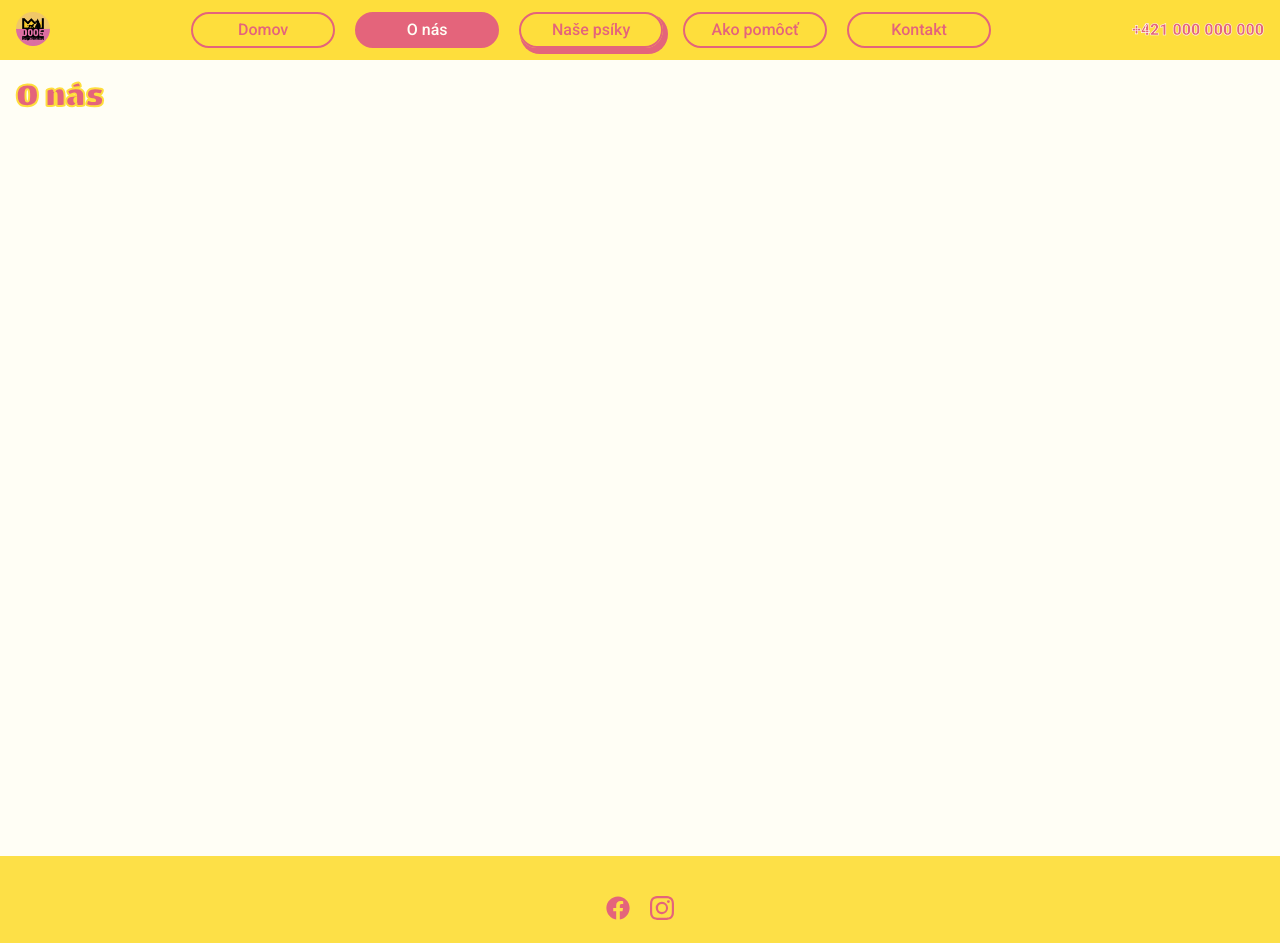
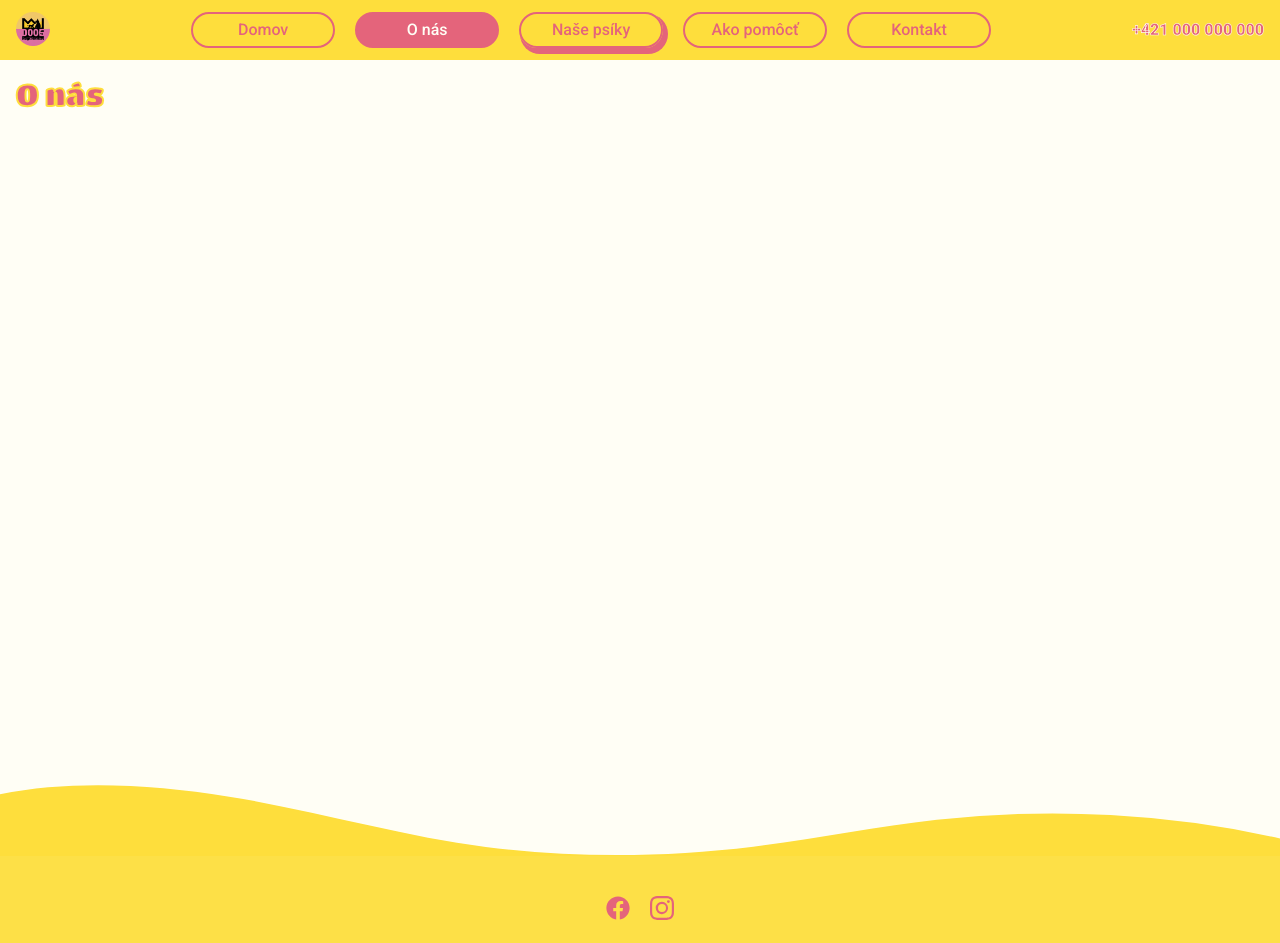
Before and after one commit to NoncommissionedRush/utulok-web, a Next.js app in the folder client/: page /onas in a window 1280 px wide. Shown: the top 943 px of the page. Built offline with nearby package versions, Linux system fonts and the light colour scheme.

Commit message:
add footer dividers, z-index fixes

```diff
--- a/client/src/app/(site)/kontakt/page.tsx
+++ b/client/src/app/(site)/kontakt/page.tsx
@@ -4,7 +4,7 @@ import { MdOutlinePlace } from "react-icons/md";
 
 export default function Contact() {
   return (
-    <section className="min-h-screen w-full scroll-mt-14">
+    <section className="relative min-h-screen w-full scroll-mt-14">
       <div className="container flex flex-col">
         <h1 className="my-5 text-3xl font-titan text-stroke-bold-yellow text-theme-pink">
           Kontaktujte nás
@@ -51,6 +51,19 @@ export default function Contact() {
           </div>
         </div>
       </div>
+      <div className="custom-shape-divider-bottom-footer">
+        <svg
+          data-name="Layer 1"
+          xmlns="http://www.w3.org/2000/svg"
+          viewBox="0 0 1200 120"
+          preserveAspectRatio="none"
+        >
+          <path
+            d="M321.39,56.44c58-10.79,114.16-30.13,172-41.86,82.39-16.72,168.19-17.73,250.45-.39C823.78,31,906.67,72,985.66,92.83c70.05,18.48,146.53,26.09,214.34,3V0H0V27.35A600.21,600.21,0,0,0,321.39,56.44Z"
+            className="shape-fill"
+          ></path>
+        </svg>
+      </div>
     </section>
   );
 }
--- a/client/src/app/(site)/onas/page.tsx
+++ b/client/src/app/(site)/onas/page.tsx
@@ -1,11 +1,24 @@
 export default function About() {
   return (
-    <section className="min-h-screen w-full scroll-mt-14">
+    <section className="relative min-h-screen w-full scroll-mt-14">
       <div className="container flex flex-col">
         <h1 className="my-5 text-3xl font-titan text-stroke-bold-yellow text-theme-pink">
           O nás
         </h1>
       </div>
+      <div className="custom-shape-divider-bottom-footer">
+        <svg
+          data-name="Layer 1"
+          xmlns="http://www.w3.org/2000/svg"
+          viewBox="0 0 1200 120"
+          preserveAspectRatio="none"
+        >
+          <path
+            d="M321.39,56.44c58-10.79,114.16-30.13,172-41.86,82.39-16.72,168.19-17.73,250.45-.39C823.78,31,906.67,72,985.66,92.83c70.05,18.48,146.53,26.09,214.34,3V0H0V27.35A600.21,600.21,0,0,0,321.39,56.44Z"
+            className="shape-fill"
+          ></path>
+        </svg>
+      </div>
     </section>
   );
 }
--- a/client/src/app/(site)/page.tsx
+++ b/client/src/app/(site)/page.tsx
@@ -6,7 +6,7 @@ import Link from "next/link";
 export default function Home() {
   return (
     <>
-      <section className="relative min-h-[90vh] w-full scroll-mt-14">
+      <section className="relative min-h-[90vh] z-50 w-full scroll-mt-14">
         <div className="absolute inset-0 -z-20 before:absolute before:z-10 before:inset-0 before:bg-[rgba(255,255,255,0.3)]">
           <Image
             src={"/dogs.png"}
@@ -96,12 +96,25 @@ export default function Home() {
           </svg>
         </div>
       </section>
-      <section className="min-h-screen w-full scroll-mt-14 bg-theme-green">
+      <section className="relative min-h-screen w-full scroll-mt-14 bg-theme-green">
         <div className="container flex flex-col">
           <h1 className="my-5 text-3xl font-titan text-stroke-bold-yellow text-theme-pink">
             Sledujte nás na Instagrame
           </h1>
         </div>
+        <div className="custom-shape-divider-bottom-footer">
+          <svg
+            data-name="Layer 1"
+            xmlns="http://www.w3.org/2000/svg"
+            viewBox="0 0 1200 120"
+            preserveAspectRatio="none"
+          >
+            <path
+              d="M321.39,56.44c58-10.79,114.16-30.13,172-41.86,82.39-16.72,168.19-17.73,250.45-.39C823.78,31,906.67,72,985.66,92.83c70.05,18.48,146.53,26.09,214.34,3V0H0V27.35A600.21,600.21,0,0,0,321.39,56.44Z"
+              className="shape-fill"
+            ></path>
+          </svg>
+        </div>
       </section>
     </>
   );
--- a/client/src/app/(site)/pomoc/page.tsx
+++ b/client/src/app/(site)/pomoc/page.tsx
@@ -1,11 +1,24 @@
 export default function Help() {
   return (
-    <section className="min-h-screen w-full scroll-mt-14">
+    <section className="relative min-h-screen w-full scroll-mt-14">
       <div className="container flex flex-col">
         <h1 className="my-5 text-3xl font-titan text-stroke-bold-yellow text-theme-pink">
           Ako pomôcť
         </h1>
       </div>
+      <div className="custom-shape-divider-bottom-footer">
+        <svg
+          data-name="Layer 1"
+          xmlns="http://www.w3.org/2000/svg"
+          viewBox="0 0 1200 120"
+          preserveAspectRatio="none"
+        >
+          <path
+            d="M321.39,56.44c58-10.79,114.16-30.13,172-41.86,82.39-16.72,168.19-17.73,250.45-.39C823.78,31,906.67,72,985.66,92.83c70.05,18.48,146.53,26.09,214.34,3V0H0V27.35A600.21,600.21,0,0,0,321.39,56.44Z"
+            className="shape-fill"
+          ></path>
+        </svg>
+      </div>
     </section>
   );
 }
--- a/client/src/app/(site)/psiky/DogList.tsx
+++ b/client/src/app/(site)/psiky/DogList.tsx
@@ -59,7 +59,7 @@ export default function DogList({ users }: any) {
 
       <button
         onClick={handleDogsShown}
-        className="max-w-fit mx-auto my-8 px-5 py-2 rounded-3xl border-2 text-theme-pink border-theme-pink hover:bg-theme-pink hover:text-theme-light"
+        className="z-50 max-w-fit mx-auto mt-8 mb-12 px-5 py-2 rounded-3xl border-2 text-theme-pink border-theme-pink hover:bg-theme-pink hover:text-theme-light"
       >
         {next < users.length ? "Ukáž viac" : "Ukáž menej"}
       </button>
--- a/client/src/app/(site)/psiky/page.tsx
+++ b/client/src/app/(site)/psiky/page.tsx
@@ -17,7 +17,7 @@ export default async function Dogs() {
   const users = await getDogs();
 
   return (
-    <section className="min-h-screen w-full scroll-mt-14">
+    <section className="relative min-h-screen w-full scroll-mt-14">
       <div className="container flex flex-col">
         <h1 className="my-5 text-3xl font-titan text-stroke-bold-yellow text-theme-pink">
           Naše psíky
@@ -27,6 +27,19 @@ export default async function Dogs() {
         </button>
         <DogList users={users} />
       </div>
+      <div className="custom-shape-divider-bottom-footer">
+        <svg
+          data-name="Layer 1"
+          xmlns="http://www.w3.org/2000/svg"
+          viewBox="0 0 1200 120"
+          preserveAspectRatio="none"
+        >
+          <path
+            d="M321.39,56.44c58-10.79,114.16-30.13,172-41.86,82.39-16.72,168.19-17.73,250.45-.39C823.78,31,906.67,72,985.66,92.83c70.05,18.48,146.53,26.09,214.34,3V0H0V27.35A600.21,600.21,0,0,0,321.39,56.44Z"
+            className="shape-fill"
+          ></path>
+        </svg>
+      </div>
     </section>
   );
 }
--- a/client/src/app/globals.css
+++ b/client/src/app/globals.css
@@ -101,3 +101,26 @@ html {
 .custom-shape-divider-bottom-1688744991 .shape-fill {
   fill: #64bac3;
 }
+
+/* Wave divider footer */
+
+.custom-shape-divider-bottom-footer {
+  position: absolute;
+  bottom: 0;
+  left: 0;
+  width: 100%;
+  overflow: hidden;
+  line-height: 0;
+  transform: rotate(180deg);
+}
+
+.custom-shape-divider-bottom-footer svg {
+  position: relative;
+  display: block;
+  width: calc(100% + 1.3px);
+  height: 77px;
+}
+
+.custom-shape-divider-bottom-footer .shape-fill {
+  fill: #fede3c;
+}
--- a/client/src/components/Header.tsx
+++ b/client/src/components/Header.tsx
@@ -34,7 +34,7 @@ export default function Header() {
     "h-1 w-6 my-0.5 rounded-full bg-black transition ease transform duration-300";
 
   return (
-    <header className="fixed top-0 w-full bg-theme-yellow z-50">
+    <header className="fixed top-0 w-full bg-theme-yellow z-[9999]">
       <div className="container flex justify-between py-3">
         <div className="text-theme-pink font-bold">
           <Link href={"/"}>
```
